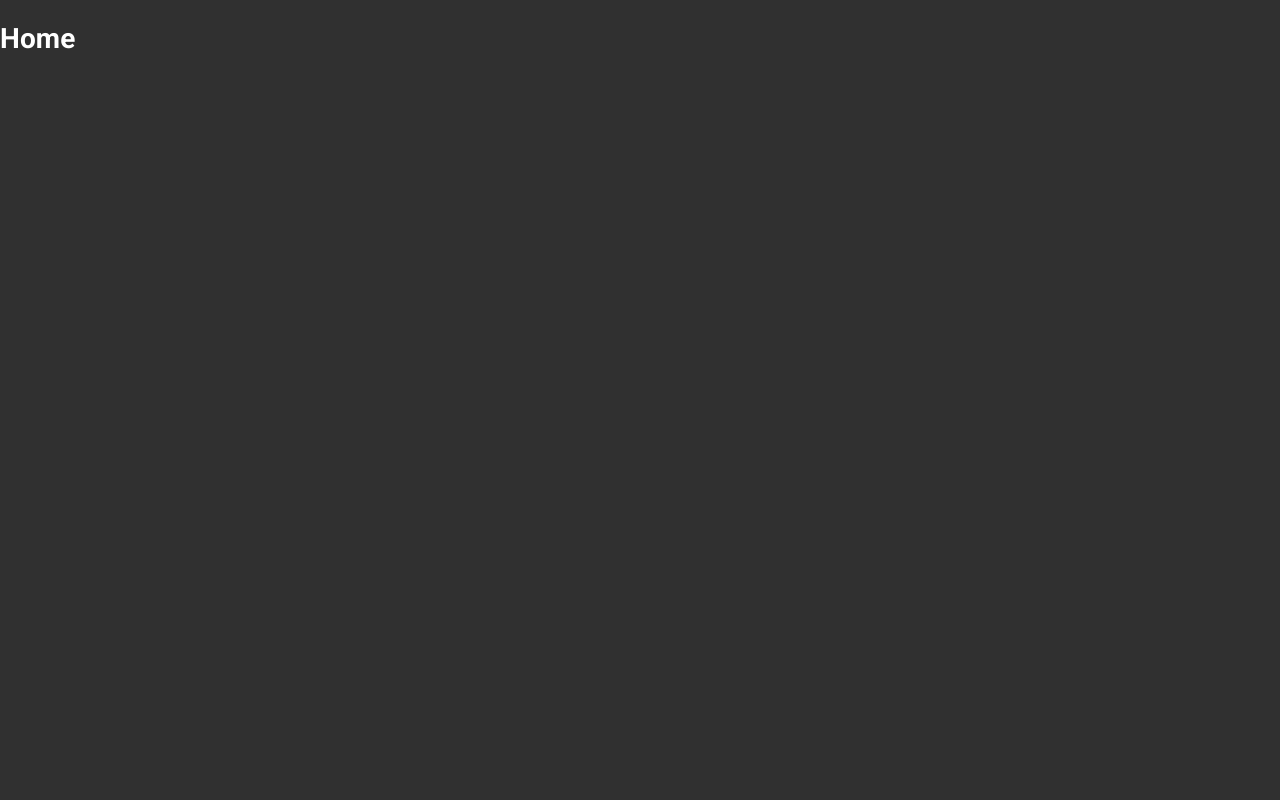
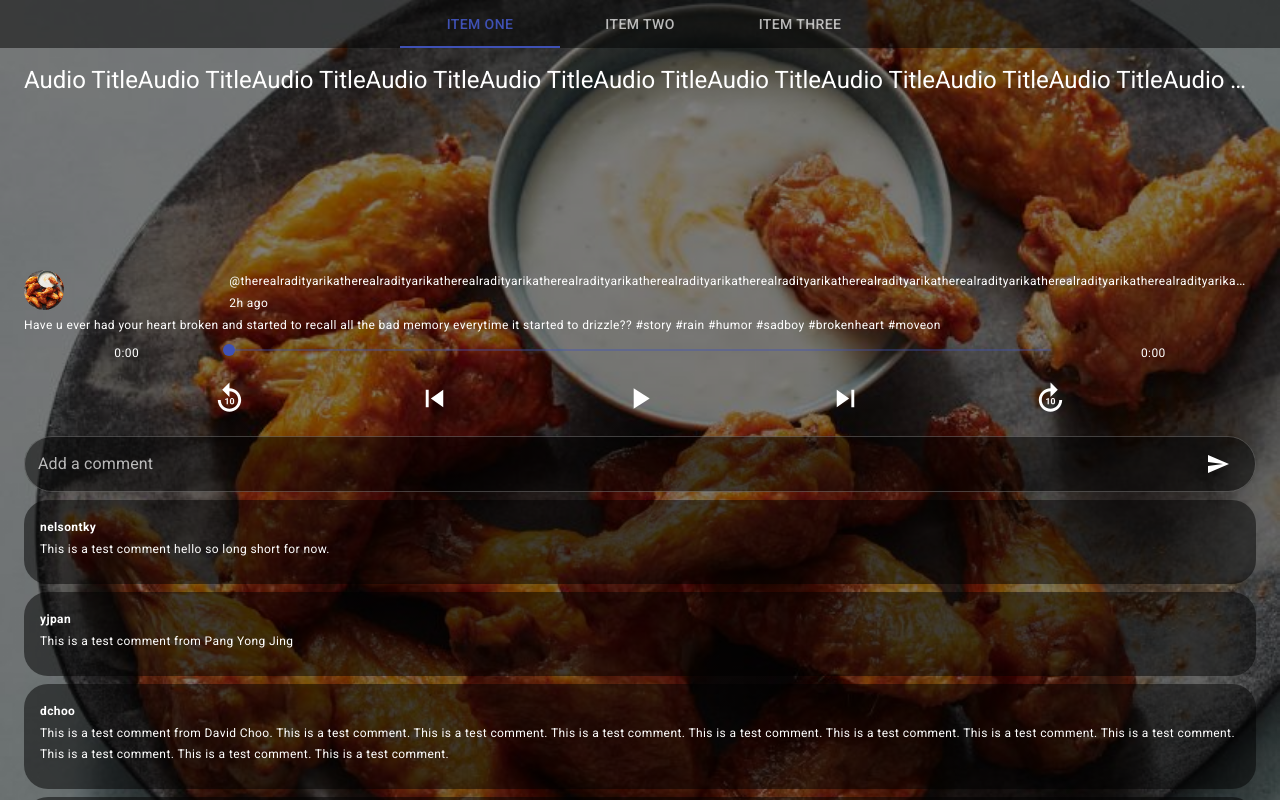
Before and after one commit to CS3216-LisTent/listent-app, a React (Create React App) app in the folder client/: page / in a window 1280 px wide. Built offline with nearby package versions, Linux system fonts and the light colour scheme.

Commit message:
Refactor animations

```diff
--- a/client/src/App.js
+++ b/client/src/App.js
@@ -8,7 +8,7 @@ import CssBaseline from "@material-ui/core/CssBaseline";
 import LoadingCenter from "./components/LoadingCenter";
 
 // Pages
-const Post = lazy(() => import("./pages/Post"));
+const Home = lazy(() => import("./pages/Home"));
 
 function App() {
   return (
@@ -16,11 +16,8 @@ function App() {
       <CssBaseline />
       <Suspense fallback={<LoadingCenter />}>
         <Switch>
-          <Route exact path="/post">
-            <Post imageUrl={`${process.env.PUBLIC_URL}/ChickenWing.jpeg`} />
-          </Route>
           <Route exact path="/">
-            <h1>Home</h1>
+            <Home />
           </Route>
         </Switch>
       </Suspense>
--- a/client/src/pages/Post.js
+++ b/client/src/components/Post.js
@@ -4,24 +4,30 @@ import clsx from "clsx";
 
 // Material UI components
 import Container from "@material-ui/core/Container";
+import Tab from "@material-ui/core/Tab";
+import Tabs from "@material-ui/core/Tabs";
 import Typography from "@material-ui/core/Typography";
 
 // Custom components
-import AudioDetails from "../components/AudioDetails";
-import AudioPlayer from "../components/AudioPlayer";
-import Comments from "../components/Comments";
-import SingleLineContainer from "../components/SingleLineContainer";
+import AudioDetails from "./AudioDetails";
+import AudioPlayer from "./AudioPlayer";
+import Comments from "./Comments";
+import SingleLineContainer from "./SingleLineContainer";
 
 const useStyles = makeStyles((theme) => ({
   root: {
+    paddingTop: theme.spacing(7),
     backgroundImage: (props) =>
       `linear-gradient(0deg, rgba(0, 0, 0, 0.5), rgba(0, 0, 0, 0.5)), url(${props.imageUrl})`,
-    height: "100vh",
+    height: "100%",
     backgroundSize: "cover",
   },
+  container: {
+    height: "100%",
+  },
   audioContainer: {
-    height: "50vh",
     position: "relative",
+    height: "50%",
   },
   audioTitle: {
     textAlign: "center",
@@ -33,9 +39,9 @@ const useStyles = makeStyles((theme) => ({
     bottom: 0,
   },
   commentsContainer: {
-    height: "50vh",
+    height: "50%",
     overflow: "scroll",
-    padding: theme.spacing(1),
+    paddingTop: theme.spacing(1),
   },
   commentsContainerExpandAnimation: {
     animationName: "$expandComments",
@@ -59,28 +65,28 @@ const useStyles = makeStyles((theme) => ({
   },
   "@keyframes expandComments": {
     "100%": {
-      height: "70vh",
+      height: `70%`,
     },
   },
   "@keyframes collapseAudio": {
     "100%": {
-      height: "30vh",
+      height: `30%`,
     },
   },
   "@keyframes audioRevert": {
     "0%": {
-      height: "30vh",
+      height: `30%`,
     },
     "100%": {
-      height: "50vh",
+      height: `50%`,
     },
   },
   "@keyframes commentsRevert": {
     "0%": {
-      height: "70vh",
+      height: `70%`,
     },
     "100%": {
-      height: "50vh",
+      height: `50%`,
     },
   },
 }));
@@ -91,7 +97,7 @@ export default function Post(props) {
 
   return (
     <div className={classes.root}>
-      <Container>
+      <Container className={classes.container}>
         <div
           className={clsx(
             classes.audioContainer,
--- /dev/null
+++ b/client/src/pages/Home.js
@@ -0,0 +1,50 @@
+import React, { useState } from "react";
+import { makeStyles } from "@material-ui/core/styles";
+import clsx from "clsx";
+
+// Material UI components
+import Container from "@material-ui/core/Container";
+import Tab from "@material-ui/core/Tab";
+import Tabs from "@material-ui/core/Tabs";
+import Typography from "@material-ui/core/Typography";
+
+// Custom components
+import AudioDetails from "../components/AudioDetails";
+import AudioPlayer from "../components/AudioPlayer";
+import Comments from "../components/Comments";
+import SingleLineContainer from "../components/SingleLineContainer";
+
+// Pages
+import Post from "../components/Post";
+
+const useStyles = makeStyles({
+  root: {
+    height: "100vh",
+  },
+  tabs: {
+    position: "fixed",
+    backgroundColor: "rgba(0,0,0,0.5)",
+    width: "100%",
+  },
+});
+
+export default function Home() {
+  const classes = useStyles();
+
+  return (
+    <div className={classes.root}>
+      <Tabs
+        className={classes.tabs}
+        value={0}
+        indicatorColor="primary"
+        textColor="primary"
+        centered
+      >
+        <Tab label="Item One" />
+        <Tab label="Item Two" />
+        <Tab label="Item Three" />
+      </Tabs>
+      <Post imageUrl={`${process.env.PUBLIC_URL}/ChickenWing.jpeg`} />
+    </div>
+  );
+}
```
